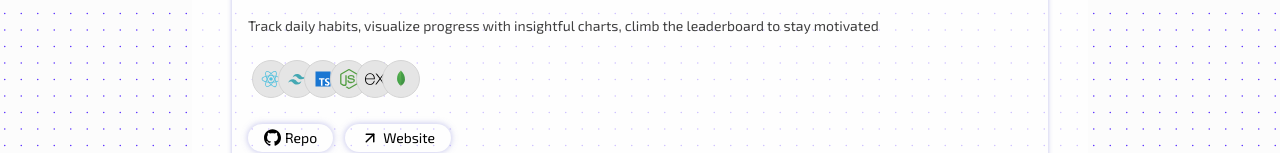
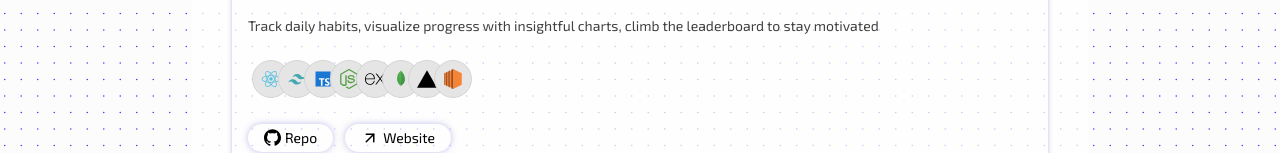
Before and after one commit to DiwanshuVerma/Portfolio-next, a Next.js app: page /projects in a window 1280 px wide. Shown: the part 601-754 px from the top of the page. Built offline with nearby package versions, Linux system fonts and the light colour scheme.

Commit message:
chore: ec2 and vercel skills in growth-board

```diff
--- a/src/components/Projects.tsx
+++ b/src/components/Projects.tsx
@@ -89,7 +89,7 @@ const ProjectCard = memo(
                   alt={skill.name}
                   width={20}
                   height={20}
-                  className={`shrink-0 w-4 h-4 md:w-5 md:h-5 ${['Express.js', 'Next.js'].includes(skill.name)
+                  className={`shrink-0 w-4 h-4 md:w-5 md:h-5 ${['Express.js', 'Next.js', 'Vercel'].includes(skill.name)
                       ? 'dark:invert'
                       : ''
                     }`}
--- a/src/data/projects.ts
+++ b/src/data/projects.ts
@@ -16,6 +16,8 @@ export const projects = [
             { name: "Node.js", icon: "/icons/nodejs.svg" },
             { name: "Express.js", icon: "/icons/express.svg" },
             { name: "MongoDB", icon: "/icons/mongodb.svg" },
+            { name: "Vercel", icon: "/icons/vercel.svg" },
+            { name: "AWS EC2", icon: "/icons/aws-ec2.svg" }
         ]
     },
     {
```
Also changed, not shown: public/icons/aws-ec2.svg (added), public/icons/vercel.svg (added).
